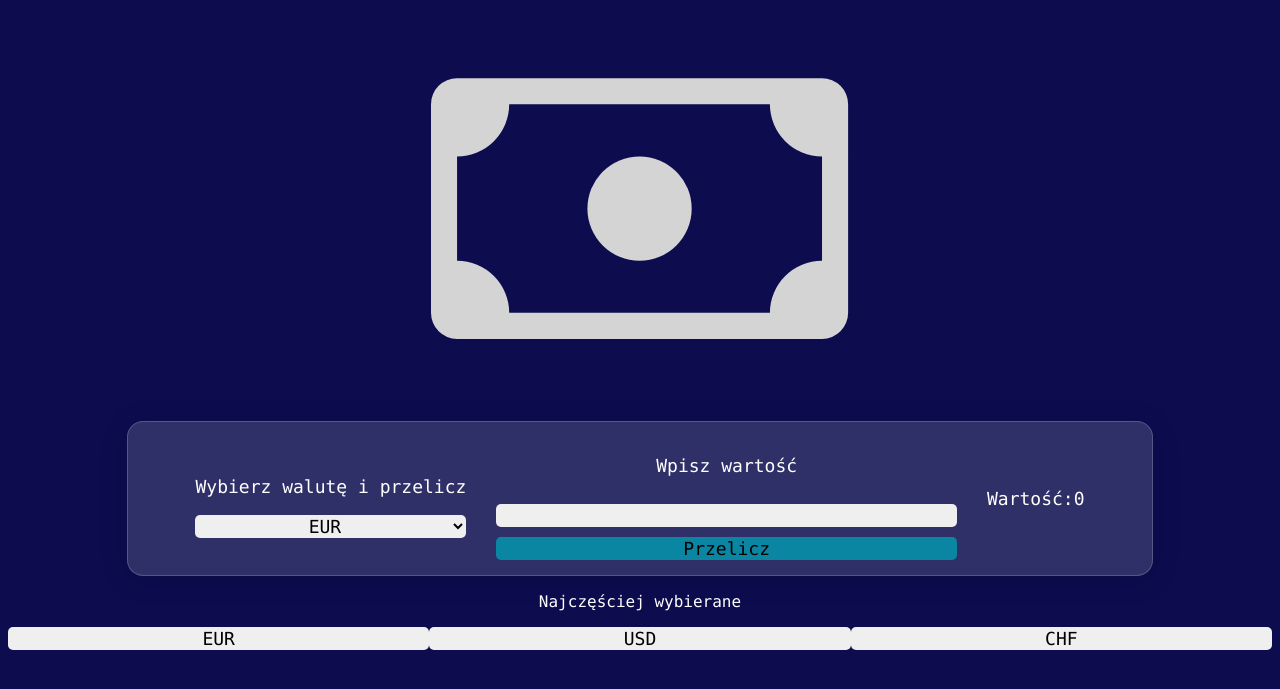
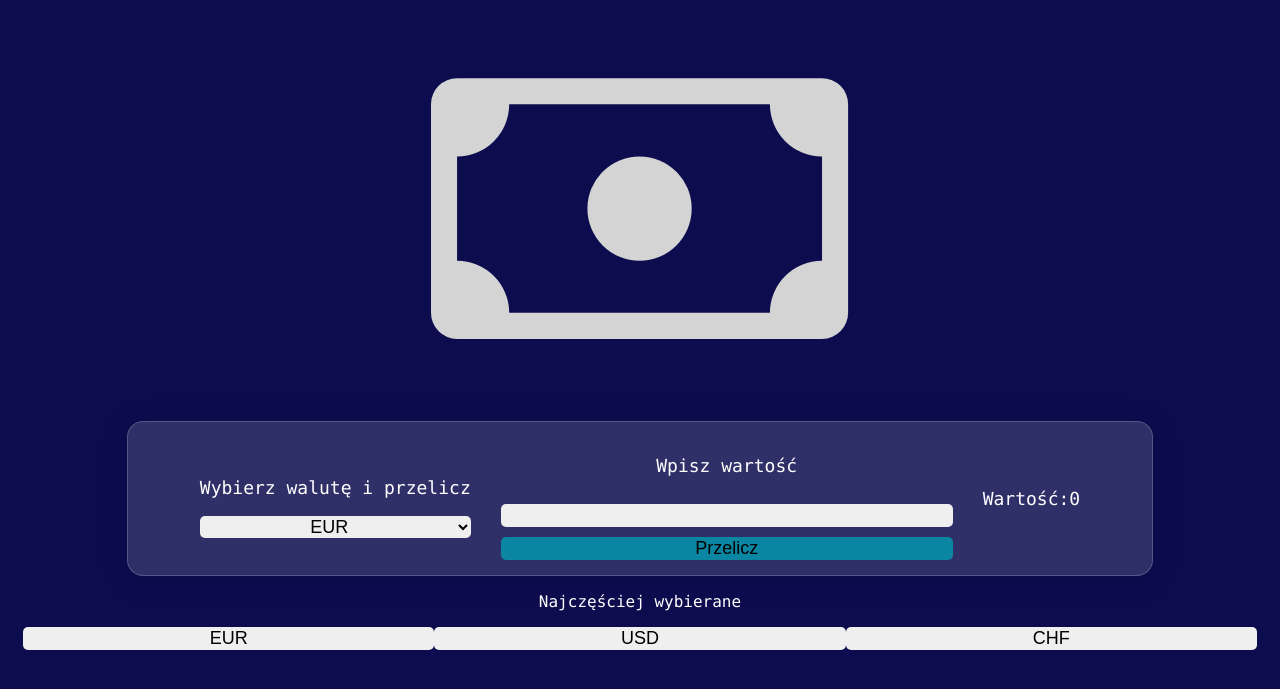
Before and after one commit to MaciejDabrowski1999/Projekt-2-js, a plain HTML site: page index.html in a window 1280 px wide. Shown: the part 81-770 px from the top of the page. Drawn offline with Linux system fonts and the light colour scheme.

Commit message:
fixed css, minus value, toFixed

```diff
--- a/index.html
+++ b/index.html
@@ -24,25 +24,25 @@
       </svg>
     </header>
     <main class="blur">
-      <section class="descripton">
+      <section class="flex descripton">
         <p>Wybierz walutę i przelicz</p>
         <select class="selectValue inputStyle" id="currency"></select>
       </section>
-      <section class="buttons">
+      <section class="flex buttons">
         <p>Wpisz wartość</p>
         <input type="number" class="inputValue inputStyle" id="inputValue" />
         <button class="countsButton inputStyle" id="countsButton">
           Przelicz
         </button>
       </section>
-      <section class="result">
+      <section class="flex result">
         <p>Wartość:</p>
         <div id="result">0</div>
       </section>
     </main>
     <footer>
       <p>Najczęściej wybierane</p>
-      <section class="foot">
+      <section class="flex">
         <button class="eur inputStyle" id="eur">EUR</button>
         <button class="usc inputStyle" id="usd">USD</button>
         <button class="chf inputStyle" id="chf">CHF</button>
--- a/index.js
+++ b/index.js
@@ -11,7 +11,7 @@ const url = "https://api.nbp.pl/api/exchangerates/rates/a/";
 const currencyTable = ["EUR", "USD", "CHF"];
 
 currencyTable.forEach((element) => {
-  let opt = document.createElement("option");
+  const opt = document.createElement("option");
   opt.setAttribute("class", "inputStyle");
   opt.value = element;
   opt.innerHTML = element;
@@ -21,11 +21,15 @@ currencyTable.forEach((element) => {
 const value = (rates) => {
   const valueCurrency = rates[0].mid;
   const sum = valueCurrency * inputValue.value;
-  result.innerHTML = sum;
+  if (sum < 0) {
+    inputValue.value = "Błąd wartości";
+  } else {
+    result.innerHTML = sum.toFixed(2);
+  }
 };
 
 countsButton.addEventListener("click", () => {
-  let valueOption = currency.value;
+  const valueOption = currency.value;
   fetch(url + valueOption)
     .then((response) => response.json())
     .then((data) => value(data.rates))
--- a/style.css
+++ b/style.css
@@ -23,30 +23,22 @@ body {
   border: 1px solid rgba(255, 255, 255, 0.19);
   font-size: 18px;
 }
-
-.descripton {
+.flex {
   display: flex;
-  flex-direction: column;
   align-items: center;
   justify-content: center;
   margin: 15px 15px;
 }
+.descripton {
+  flex-direction: column;
+}
 .buttons {
-  display: flex;
-  justify-content: center;
-  align-items: center;
   flex-wrap: wrap;
-  margin: 15px 15px;
 }
 .result {
-  display: flex;
-  justify-content: center;
-  align-items: center;
   min-height: 50px;
-  margin: 15px 15px;
 }
 .inputStyle {
-  font-family: "Monaco", Arial, Helvetica, sans-serif;
   text-align: center;
   border-radius: 5px;
   border-color: rgb(255, 255, 255);
@@ -66,11 +58,3 @@ body {
 .countsButton:active {
   background-color: rgba(1, 129, 144, 0.759);
 }
-.selectValue {
-}
-
-.foot {
-  display: flex;
-  justify-content: center;
-  align-items: center;
-}
```
